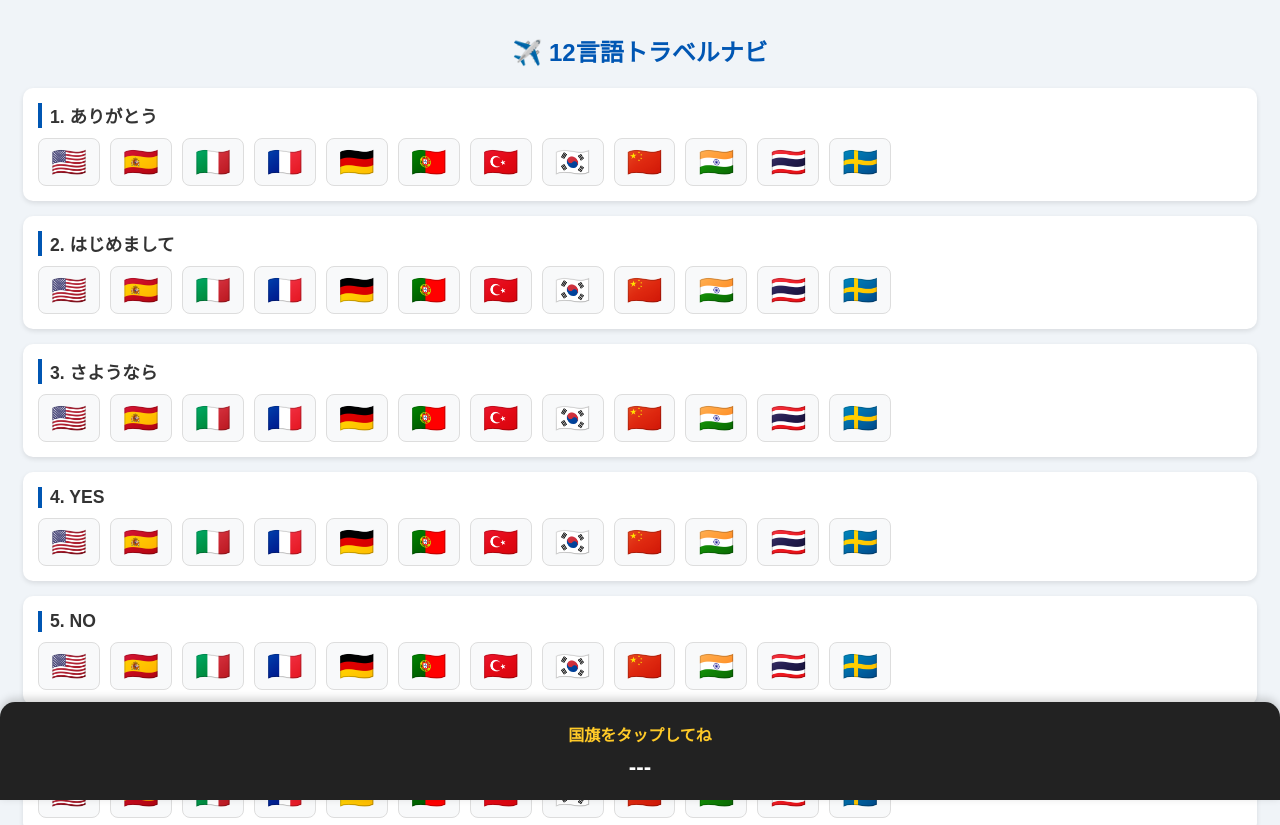
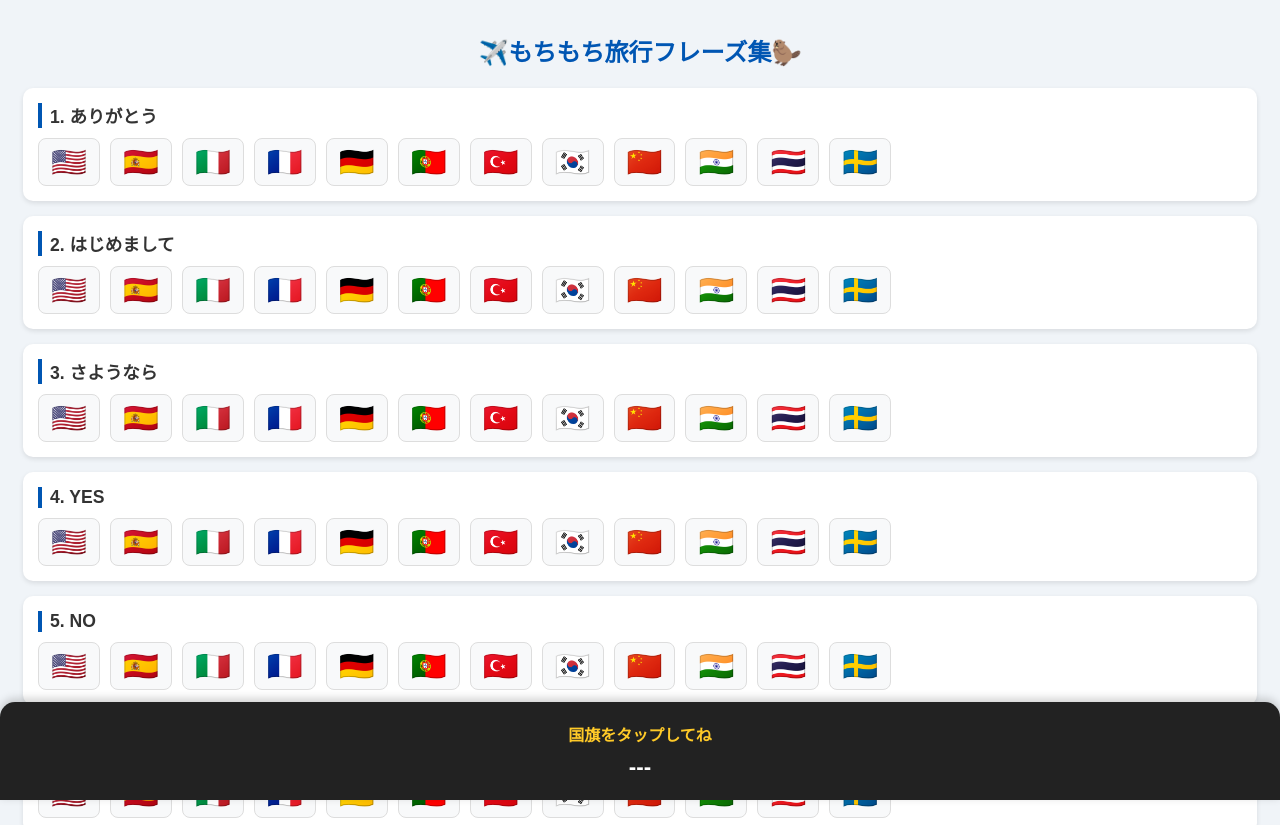
Before and after one commit to nigaoekaoichi/yosoji_trip, a plain HTML site: page index.html in a window 1280 px wide. Shown: the top 825 px of the page. Drawn offline with Linux system fonts and the light colour scheme.

Commit message:
Update index.html

```diff
--- a/index.html
+++ b/index.html
@@ -3,7 +3,7 @@
 <head>
     <meta charset="UTF-8">
     <meta name="viewport" content="width=device-width, initial-scale=1.0">
-    <title>✈️ 旅行フレーズ集 🦫</title>
+    <title>✈️もちもち旅行フレーズ集🦫</title>
     <style>
         body { font-family: sans-serif; background-color: #f0f4f8; padding: 15px; color: #333; margin-bottom: 140px; }
         h2 { text-align: center; color: #0056b3; margin-top: 10px; }
@@ -19,7 +19,7 @@
 </head>
 <body>
 
-    <h2>✈️ 12言語トラベルナビ</h2>
+    <h2>✈️もちもち旅行フレーズ集🦫</h2>
 
     <!-- ① ありがとう -->
     <div class="card">
```
